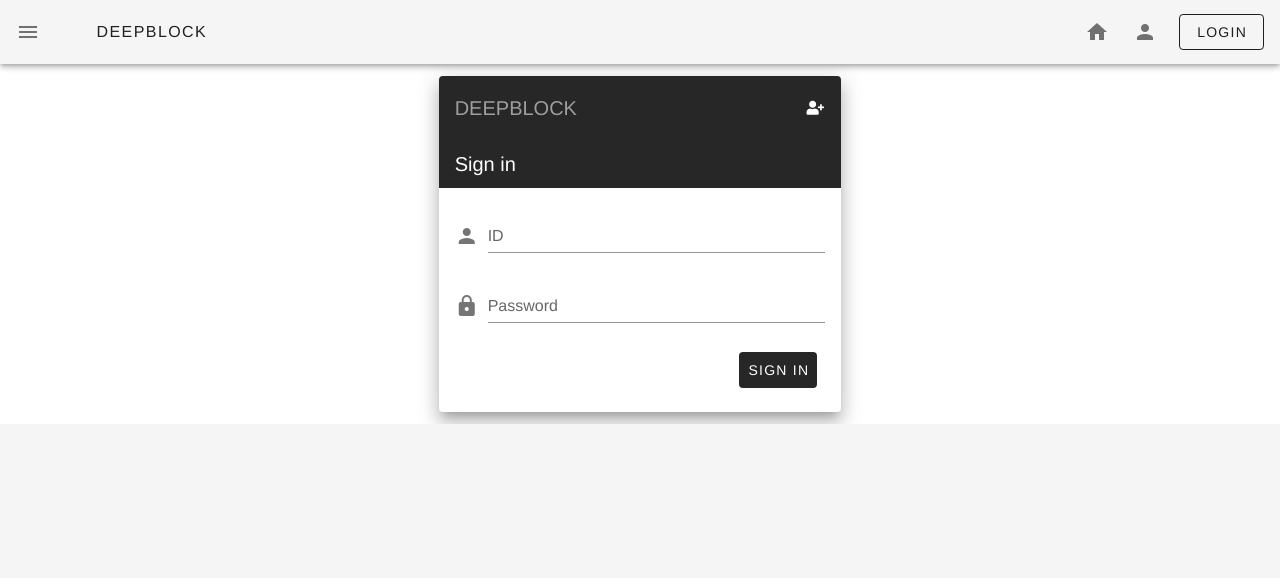
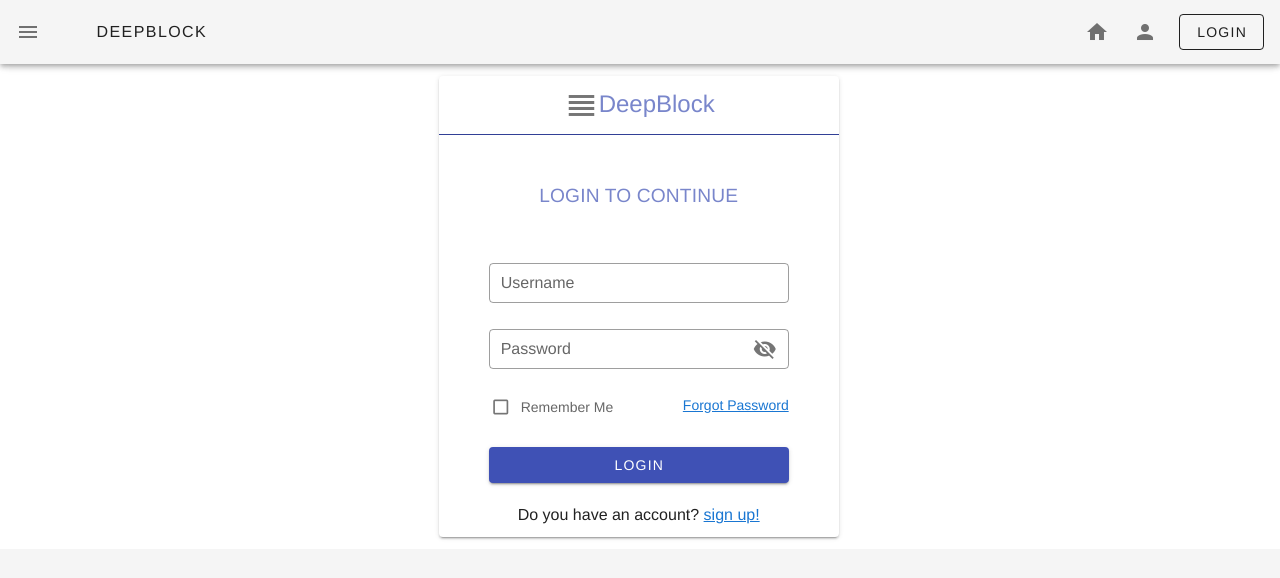
Before and after one commit to DeepBl0ck/DeepBlock, a Vue app: page /login in a window 1280 px wide. Shown: the top 578 px of the page. Built offline with nearby package versions, Linux system fonts and the light colour scheme.

Commit message:
로그인 폼 구현 및 라우트 처리

```diff
--- a/src/views/Login.vue
+++ b/src/views/Login.vue
@@ -3,47 +3,54 @@
     <v-container class="fill-height" fluid>
       <v-row align="center" justify="center">
         <v-col cols="12" sm="8" md="4">
-          <v-card class="elevation-12">
-            <v-toolbar dark flat>
-              <v-toolbar-title class="text-uppercase grey--text">
-                <span class="font-weight-light">Deep</span>
-                <span>Block</span>
-              </v-toolbar-title>
-              <v-toolbar-title slot="extension" class="white--text"
-                >Sign in</v-toolbar-title
-              >
-              <v-spacer />
-              <v-tooltip right>
-                <template v-slot:activator="{ on }">
-                  <v-btn icon large router="/signUp" target="_blank" v-on="on">
-                    <i class="fas fa-user-plus" href="/signUp"></i>
-                  </v-btn>
-                </template>
-                <span>Add account</span>
-              </v-tooltip>
-            </v-toolbar>
-            <v-card-text>
-              <v-form>
-                <v-text-field
-                  label="ID"
-                  name="ID"
-                  prepend-icon="person"
-                  type="text"
-                />
+          <v-card icon max-width="400">
+            <v-list-item-title style="font-size:1.5em; color: #7986CB;">
+              <div style="padding-top: 10px; padding-bottom: 10px;">
+                <v-icon large>mdi-view-headline</v-icon>DeepBlock
+              </div>
+            </v-list-item-title>
+            <v-divider color="#3949AB"></v-divider>
 
-                <v-text-field
-                  id="password"
-                  label="Password"
-                  name="password"
-                  prepend-icon="lock"
-                  type="password"
-                />
-              </v-form>
-              <v-card-actions>
-                <v-spacer />
-                <v-btn dark depressed href="/home">Sign in</v-btn>
-              </v-card-actions>
-            </v-card-text>
+            <v-card-text
+              style="font-size:1.2em; color: #7986CB;padding-top: 50px;"
+              >LOGIN TO CONTINUE</v-card-text
+            >
+
+            <v-form style="padding: 40px 50px 20px 50px">
+              <v-text-field
+                id="username"
+                label="Username"
+                outlined
+                dense
+              ></v-text-field>
+              <v-text-field
+                id="apassword"
+                label="Password"
+                outlined
+                dense
+                :append-icon="showPassword ? 'mdi-eye' : 'mdi-eye-off'"
+                :type="showPassword ? 'text' : 'password'"
+                @click:append="showPassword = !showPassword"
+              ></v-text-field>
+              <v-layout justify-space-between class="rememberme" style="padding: 0px 0px 10px 0px;">
+                <v-checkbox
+                  dense
+                  label="Remember Me"
+                  v-model="rememberMe"
+                  color="indigo"
+                  class="shrink mr-2"
+                  style="margin-top: 0px;padding-top: 0px;"
+                >
+                </v-checkbox>
+
+                <a href="/forgotPassword" style="font-size:14px;">Forgot Password</a>
+              </v-layout>
+
+              <v-btn @click="submit" block dark color="indigo">Login</v-btn>
+            </v-form>
+            <div style="padding-bottom: 10px">
+              Do you have an account? <a href="/signUp">sign up!</a>
+            </div>
           </v-card>
         </v-col>
       </v-row>
@@ -53,12 +60,18 @@
 
 <script>
 export default {
-  props: {
-    source: String,
-  },
-  methods: {
-    login: function() {},
-    signUp: function() {},
-  },
+  data() {
+    return {
+      showPassword: false,
+      password: 'Password',
+    }
+  }
 };
 </script>
+
+<style>
+.rememberme .v-label{
+  font-size: 14px
+}
+
+</style>
```
